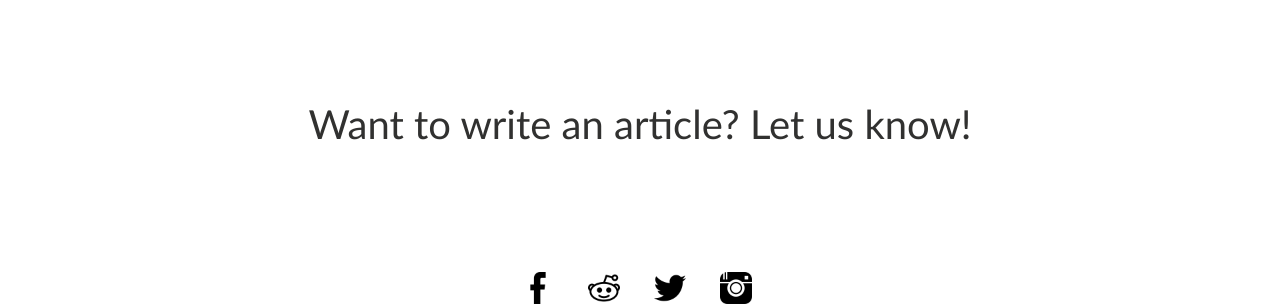
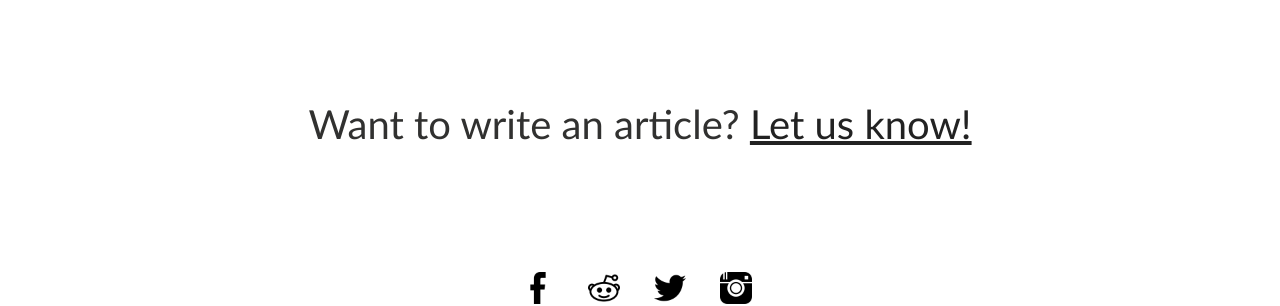
Before and after one commit to brittnylapierre/ccss_web, a Jekyll site: the page built from community/news/index.md, in a window 1280 px wide. Shown: the part 610-916 px from the top of the page. Built offline with Jekyll 4.4.1, drawn with Linux system fonts in a browser that asks for light colours; part of the change alters nothing that is shown.

Commit message:
Updated index.md

```diff
--- a/community/news/index.md
+++ b/community/news/index.md
@@ -13,5 +13,5 @@ published: true
   		{% include post-grid.html %}
 	{% endfor %}
 	</div>
-    <h3 class='page-sub-title'>Want to write an article? Let us know!</h3>
+    <h3 class='page-sub-title'>Want to write an article? <a href='{{ site.url }}/contact/email'>Let us know!</a></h3>
 </div>
```
